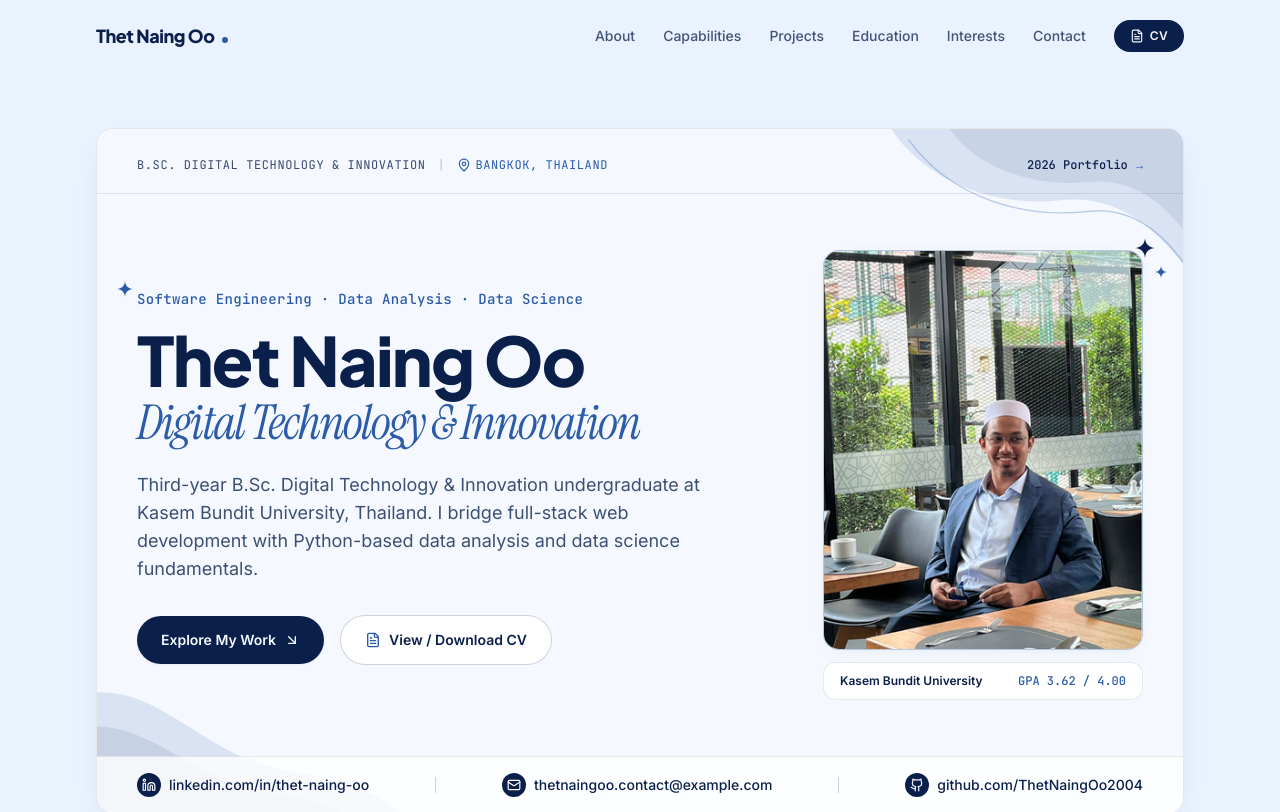
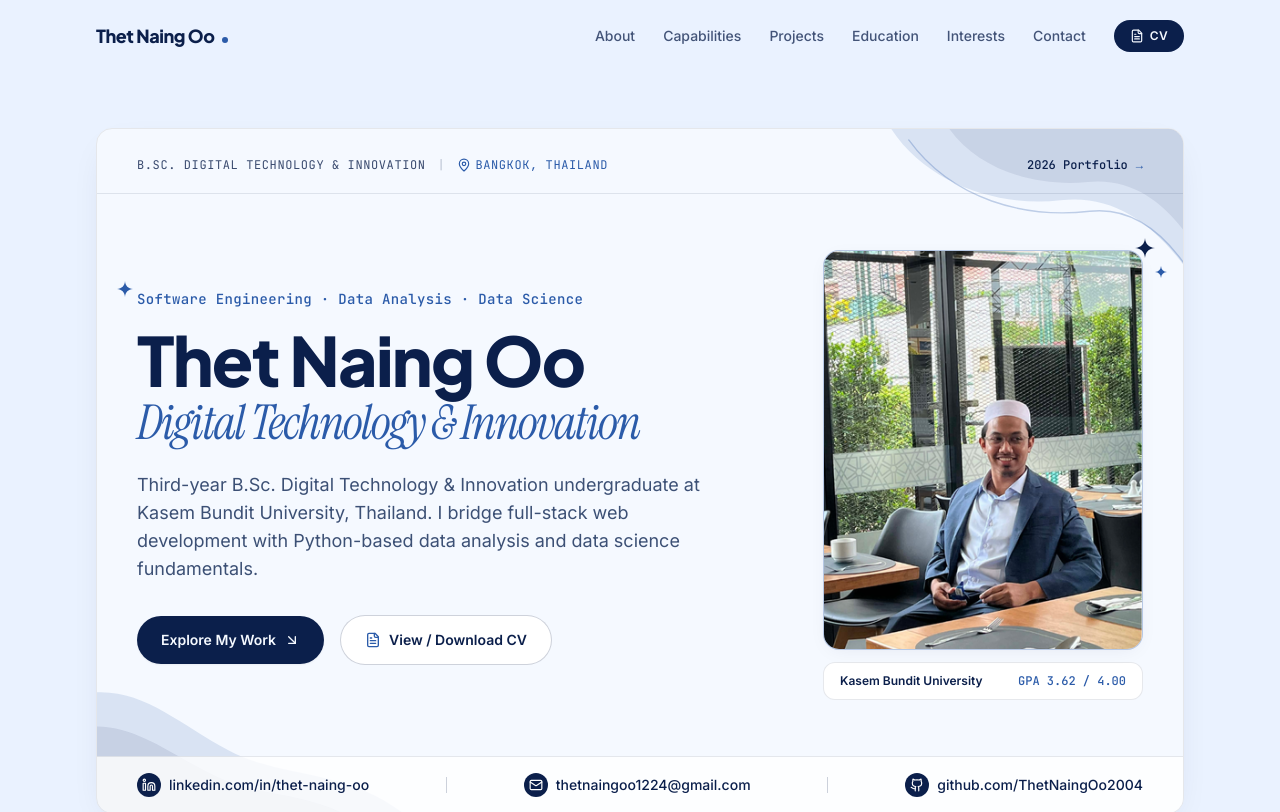
Before and after one commit to ThetNaingOo2004/portfolio, a React (Vite) app: page / in a window 1280 px wide. Shown: the top 812 px of the page. Built offline with nearby package versions, Linux system fonts and the light colour scheme; the HTML template or start-up script is replaced by a standard one.

Commit message:
adding my real email

```diff
--- a/src/data/portfolioData.js
+++ b/src/data/portfolioData.js
@@ -15,7 +15,7 @@ export const personalInfo = {
   academicLevel: 'Third Year, Second Semester',
   expectedGraduation: 'February 2028',
   // Replace with your preferred email address
-  email: 'thetnaingoo.contact@example.com',
+  email: 'thetnaingoo1224@gmail.com',
   emailIsPlaceholder: true,
   github: 'https://github.com/ThetNaingOo2004',
   githubHandle: 'ThetNaingOo2004',
```
